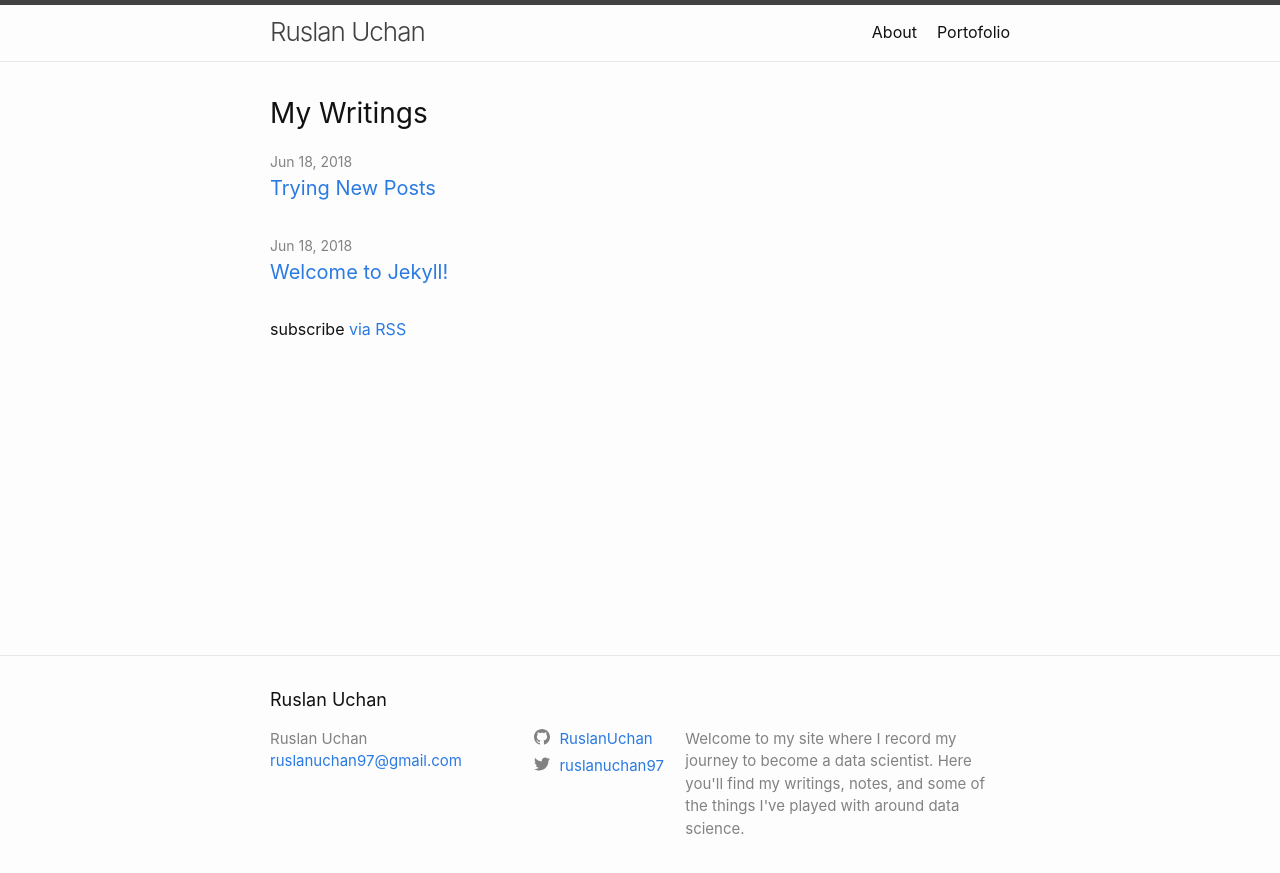
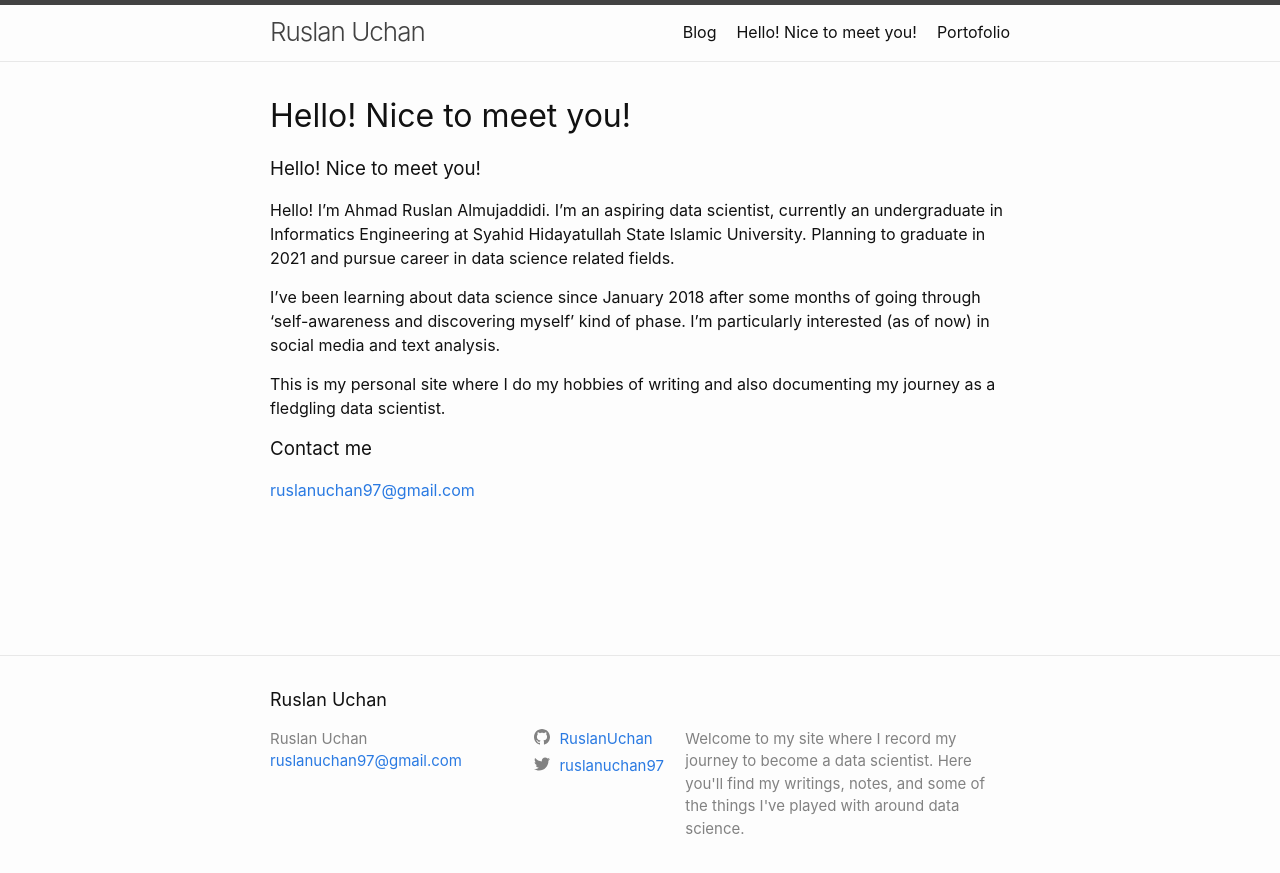
Before and after one commit to RuslanUchan/RuslanUchan.github.io, a Jekyll site: the page built from index.md, in a window 1280 px wide. Shown: the top 873 px of the page. Built offline with Jekyll 4.4.1, drawn with Linux system fonts in a browser that asks for light colours; our own code applies the rules of GitHub Pages for plain Markdown files.

Commit message:
Finished swapping home and about. Next -- formatting home.html into pure index.html

```diff
--- a/404.html
+++ b/404.html
@@ -21,4 +21,5 @@ layout: default
 
   <p><strong>Page not found :(</strong></p>
   <p>The requested page could not be found.</p>
+  <img src="{{ site.baseurl }}/assets/404.jpg" alt="Constructocat by https://github.com/jasoncostello" style="width: 400px;"/>
 </div>
--- a/_config.yml
+++ b/_config.yml
@@ -23,6 +23,7 @@ baseurl: "" # the subpath of your site, e.g. /blog
 url: "" # the base hostname & protocol for your site, e.g. http://example.com
 twitter_username: ruslanuchan97
 github_username:  RuslanUchan
+#instagram_username: uchanchanz
 
 # Build settings
 markdown: kramdown
@@ -77,7 +78,6 @@ header_pages:
 
 # --- Social Networks ---
 #facebook_username:
-#instagram_username:
 #linkedin_username:
 #youtube_username:
 #googleplus_username:
--- a/_layouts/home.html
+++ b/_layouts/home.html
@@ -7,28 +7,7 @@ layout: default
     <h1 class="page-heading">{{ page.title }}</h1>
   {%- endif -%}
 
+
   {{ content }}
 
-  {%- if site.posts.size > 0 -%}
-    <h2 class="post-list-heading">{{ page.list_title | default: "My Writings" }}</h2>
-    <ul class="post-list">
-      {%- for post in site.posts -%}
-      <li>
-        {%- assign date_format = site.minima.date_format | default: "%b %-d, %Y" -%}
-        <span class="post-meta">{{ post.date | date: date_format }}</span>
-        <h2>
-          <a class="post-link" href="{{ post.url | relative_url }}">
-            {{ post.title | escape }}
-          </a>
-        </h2>
-        {%- if site.show_excerpts -%}
-          {{ post.excerpt }}
-        {%- endif -%}
-      </li>
-      {%- endfor -%}
-    </ul>
-
-    <p class="rss-subscribe">subscribe <a href="{{ "/feed.xml" | relative_url }}">via RSS</a></p>
-  {%- endif -%}
-
 </div>
--- a/_sass/minima/_layout.scss
+++ b/_sass/minima/_layout.scss
@@ -203,7 +203,8 @@
 }
 
 .post-link {
-  display: block;
+  display: inline;
+  padding: 20px;
   @include relative-font-size(1.25);
 }
 
--- a/index.md
+++ b/index.md
@@ -4,3 +4,15 @@
 
 layout: home
 ---
+
+### Hello! Nice to meet you!
+
+Hello! I'm Ahmad Ruslan Almujaddidi. I'm an aspiring data scientist, currently an undergraduate in Informatics Engineering at Syahid Hidayatullah State Islamic University. Planning to graduate in 2021 and pursue career in data science related fields.
+
+I've been learning about data science since January 2018 after some months of going through 'self-awareness and discovering myself' kind of phase. I'm particularly interested (as of now) in social media and text analysis.
+
+This is my personal site where I do my hobbies of writing and also documenting my journey as a fledgling data scientist.
+
+### Contact me
+
+[ruslanuchan97@gmail.com](mailto:ruslanuchan97@gmail.com)
```
Also changed, not shown: _layouts/blog.html (added, +28 -0 lines), about.md (deleted, +0 -17 lines), blog.md (added, +5 -0 lines), assets/404.jpg (added), assets/my image.png (added), 1 other file.
